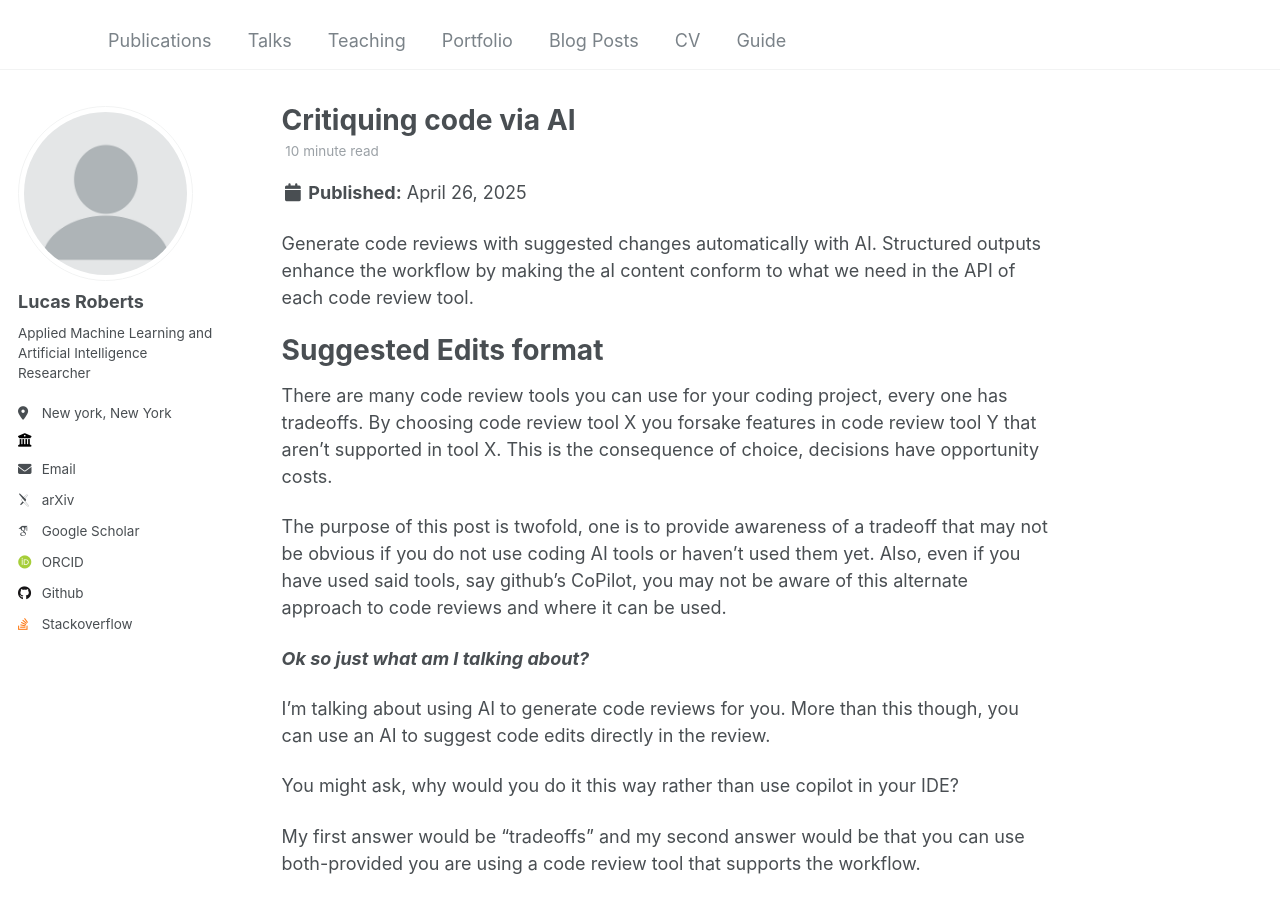
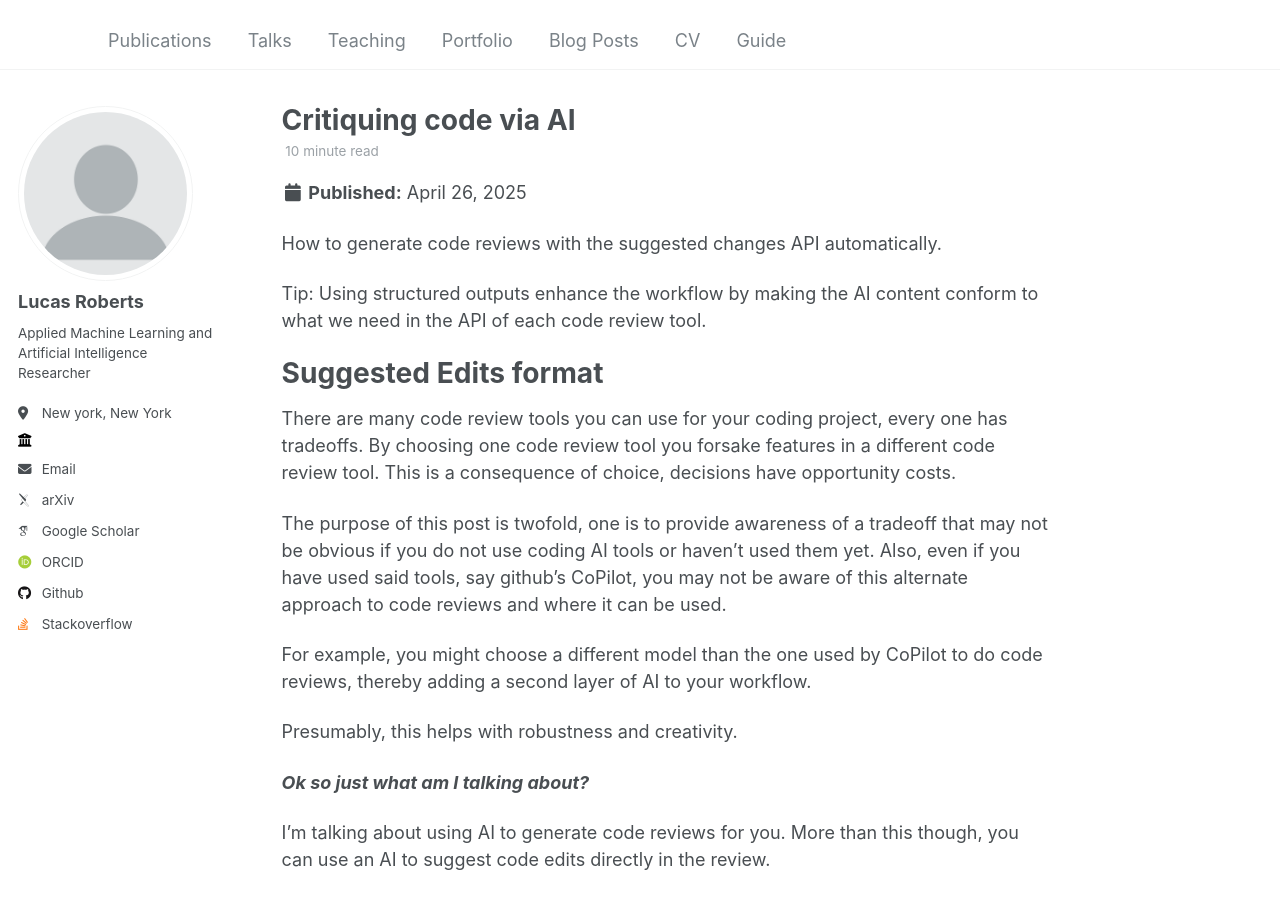
Before and after one commit to rlucas7/rlucas7.github.io, a Jekyll site: the page built from _posts/2025-04-26-code-critique-via-ai.md, in a window 1280 px wide and 900 px high. Built offline with Jekyll 4.4.1, drawn with Linux system fonts in a browser that asks for light colours; some web fonts are replaced.

Commit message:
edit light to blog post

```diff
--- a/_posts/2025-04-26-code-critique-via-ai.md
+++ b/_posts/2025-04-26-code-critique-via-ai.md
@@ -10,23 +10,28 @@ tags:
   - structured outputs
 ---
 
-Generate code reviews with suggested changes automatically with AI.
-Structured outputs enhance the workflow by making the aI content conform to
-what we need in the API of each code review tool.
+How to generate code reviews with the suggested changes API automatically.
+
+Tip: Using structured outputs enhance the workflow by making the AI content
+conform to what we need in the API of each code review tool.
 
 Suggested Edits format
 ======
 
 There are many code review tools you can use for your coding project, every one
 has tradeoffs.
-By choosing code review tool X you forsake features in code review tool Y that
-aren't supported in tool X.
-This is the consequence of choice, decisions have opportunity costs.
+By choosing one code review tool you forsake features in a different code review tool.
+This is a consequence of choice, decisions have opportunity costs.
 
 The purpose of this post is twofold, one is to provide awareness of a tradeoff
 that may not be obvious if you do not use coding AI tools or haven't used them
 yet. Also, even if you have used said tools, say github's CoPilot, you may not
 be aware of this alternate approach to code reviews and where it can be used.
+
+For example, you might choose a different model than the one used by CoPilot to
+do code reviews, thereby adding a second layer of AI to your workflow.
+
+Presumably, this helps with robustness and creativity.
 
 ***Ok so just what am I talking about?***
 
```
